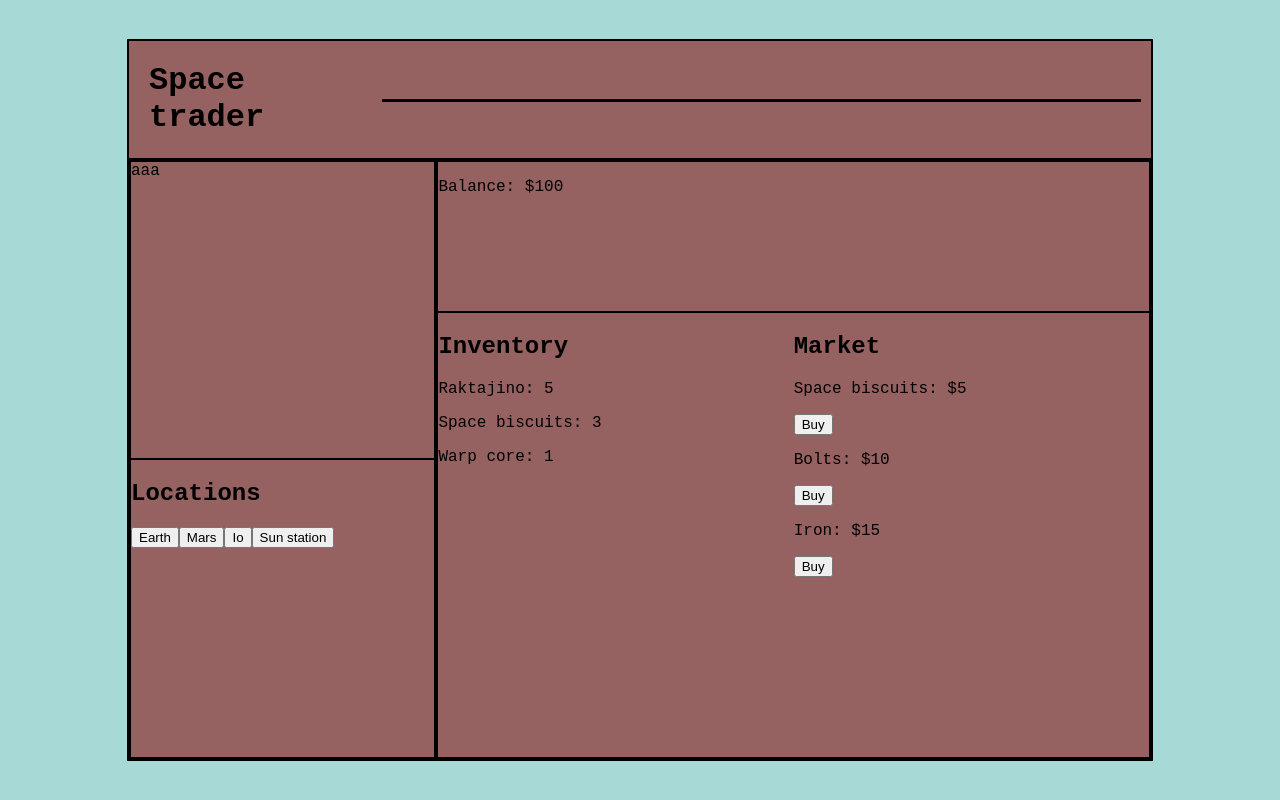
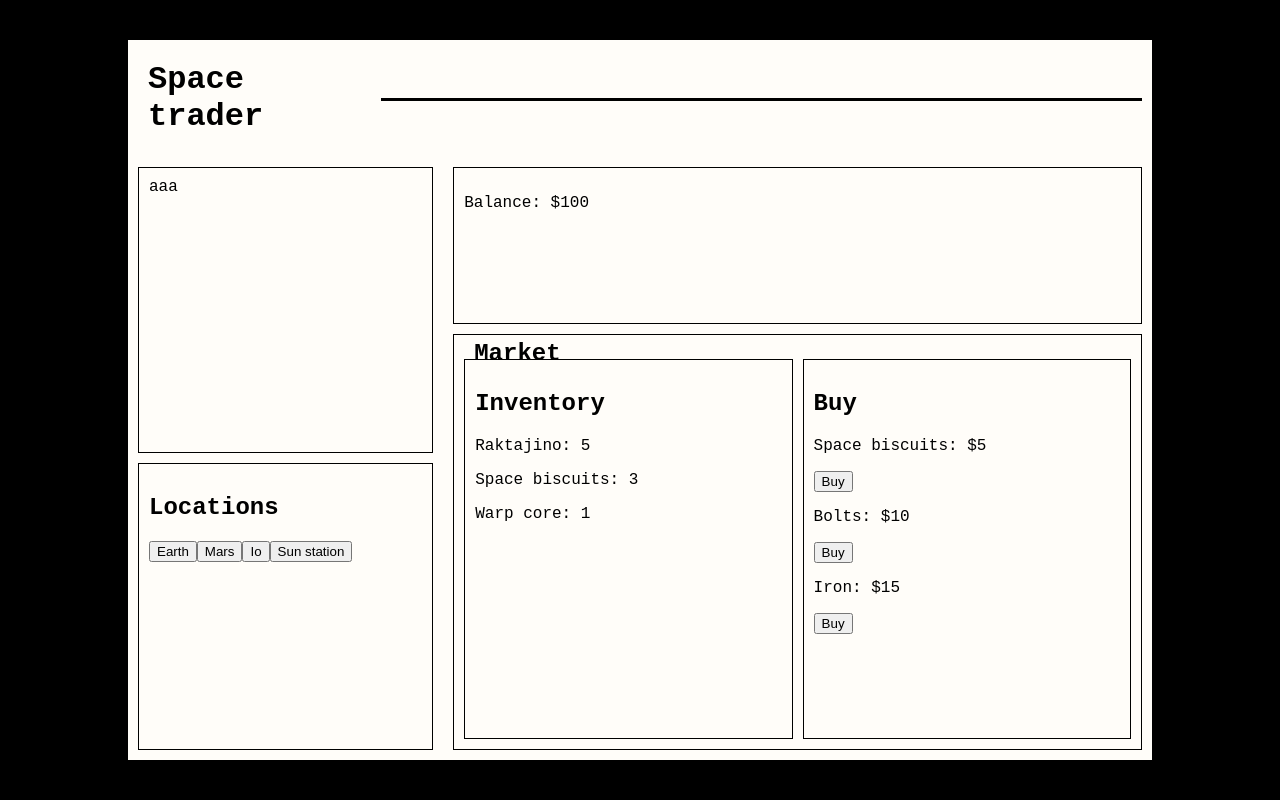
Before and after one commit to AmonMcDuul/space-trader, an Angular app: page / in a window 1280 px wide. Built offline with nearby package versions, Linux system fonts and the light colour scheme.

Commit message:
more styling

```diff
--- a/src/app/home/home.component.html
+++ b/src/app/home/home.component.html
@@ -19,7 +19,11 @@
                 <div class="status-container">
                     <p>Balance: ${{ balance }}</p>
                 </div>
-                <div class="play-container">
+                <div class="market-container">
+                    <div class="market-title">
+                        <h2>Market</h2>
+                    </div>
+                    <div class="market-content">
                         <div class="inventory">
                             <h2>Inventory</h2>
                             <div class="item" *ngFor="let item of inventory">
@@ -27,7 +31,7 @@
                             </div>
                         </div>
                         <div class="market">
-                        <h2>Market</h2>
+                            <h2>Buy</h2>
                             <div class="item" *ngFor="let item of marketItems">
                                 <p>{{ item.name }}: ${{ item.price }}</p>
                                 <button (click)="buy(item)">Buy</button>
@@ -38,3 +42,4 @@
             </div>
         </div>
     </div>
+</div>
--- a/src/app/home/home.component.scss
+++ b/src/app/home/home.component.scss
@@ -11,7 +11,7 @@
     height:  90%;
     margin-bottom: 20px;
     margin-top:  20px;
-    background-color: rgb(149,  97,  97);
+    background-color: rgb(255, 253, 249);
     display: flex;
     flex-direction: column;
     border: 1px solid black;
@@ -21,7 +21,6 @@
     display: flex;
     flex-direction: row;
     padding: 0 20px 0 20px;
-    border: 1px solid black;
 
     .header-line{
         position: relative;
@@ -37,49 +36,72 @@
     display: flex;
     flex-direction: row;
     height: 100%;
-    border: 1px solid black;
 }
 
 .left-container{
     display: flex;
     flex-direction: column;
     width: 30%;
-    border: 1px solid black;
+    padding: 10px;
 }
 
 .location-container{
     height: 50%;
+    padding: 10px;
     border: 1px solid black;
+    margin-bottom: 10px;
 }
 
 .travel-container{
     height: 50%;
     border: 1px solid black;
+    padding: 10px;
 }
 
 .right-container{
     display: flex;
     flex-direction: column;
     width: 70%;
-    border: 1px solid black;
+    padding: 10px;
 }
 
 .status-container{
     height: 200px;
     border: 1px solid black;
+    margin-bottom: 10px;
+    padding: 10px;
+
 }
 
-.play-container{
+.market-container{
+    display: flex;
+    flex-direction: column;
+    height: 100%;
+    border: 1px solid black;
+    padding: 10px;
+}
+
+.market-title{
+    height: 10%;
+    margin-top: -25px;
+    padding-left: 10px;
+}
+
+.market-content{
     display: flex;
     flex-direction: row;
     height: 100%;
-    border: 1px solid black;
-}
 
     .inventory{
         width: 50%;
+        border: 1px solid black;
+        margin-right: 10px;
+        padding: 10px;
     }
 
     .market{
         width: 50%;
+        border: 1px solid black;
+        padding: 10px;
     }
+}
--- a/src/styles.scss
+++ b/src/styles.scss
@@ -1,5 +1,5 @@
 html{
-    background-color: rgb(167, 218, 214);
+    background-color: rgb(0, 0, 0);
 }
 
 body {
```
Lines whose indentation alone changed are shown as unchanged.
